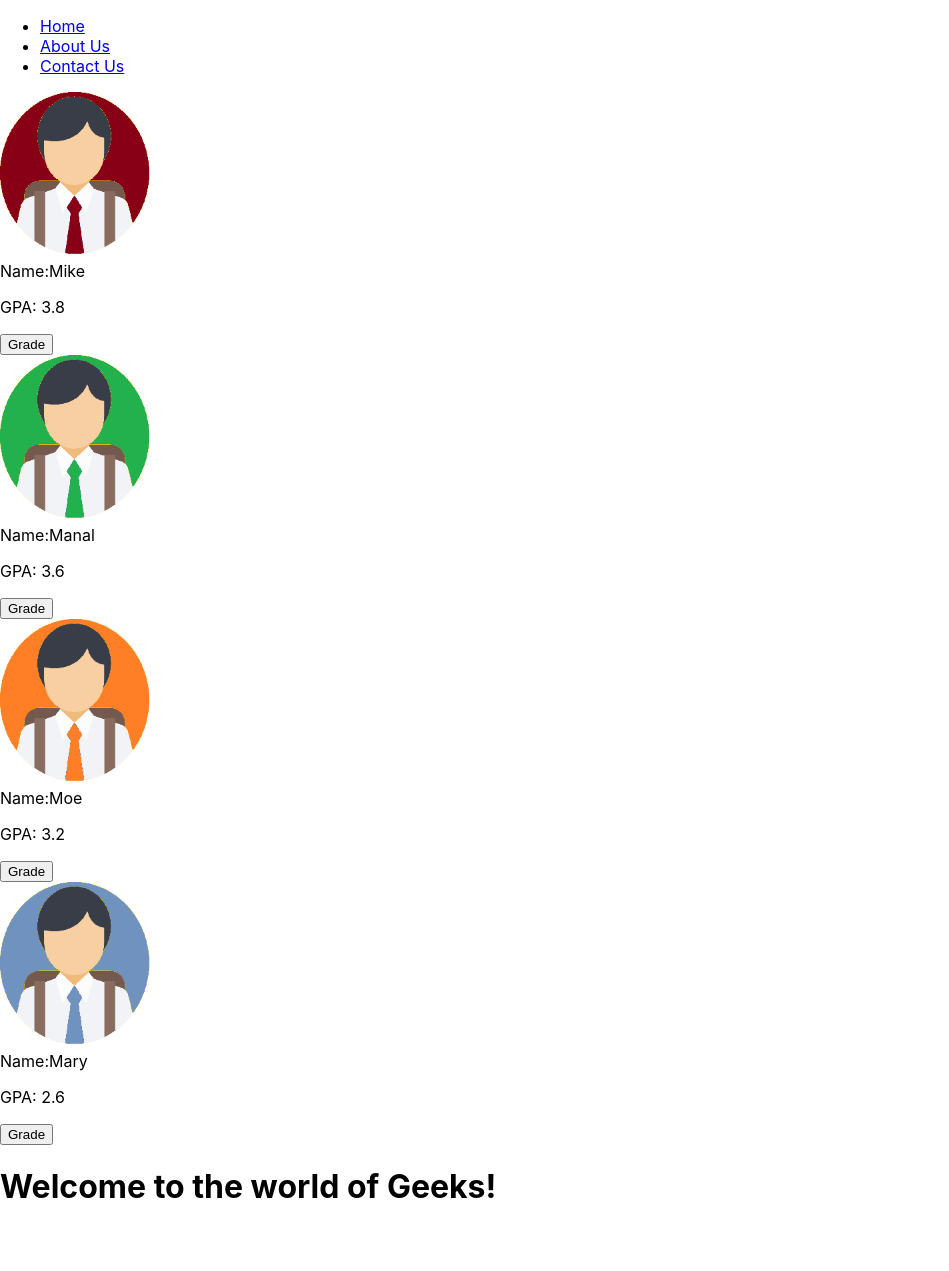
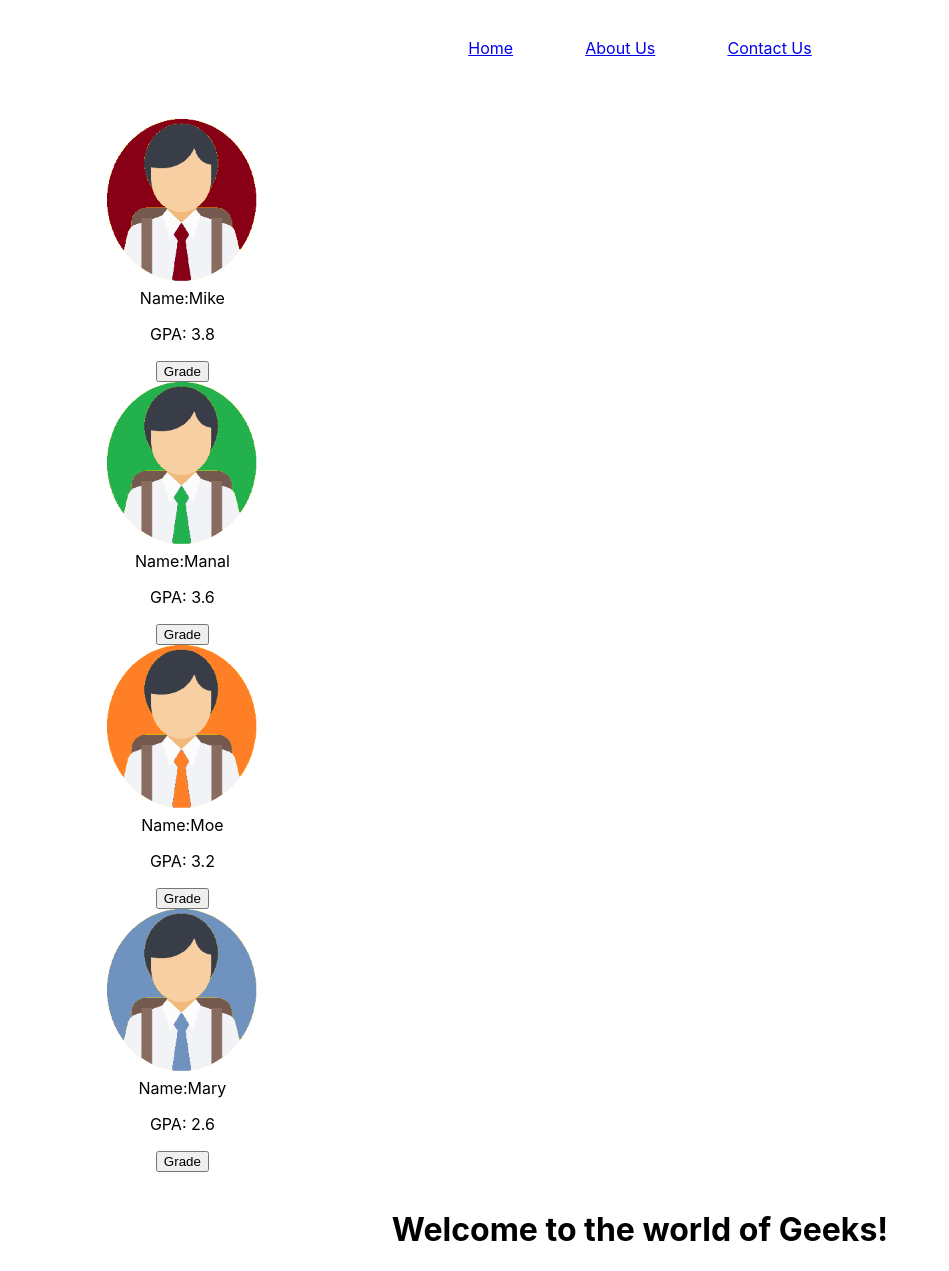
Before and after one commit to michellealzola/midterm, a React (Create React App) app in the folder students/: page / in a window 1280 px wide. Shown: the whole page, without its empty margins (0-949 px from the left). Before the commit the page ends 1227 px from the top, so only its background shows below. Built offline with nearby package versions, Linux system fonts and the light colour scheme.

Commit message:
Revised App.css and App.js

```diff
--- a/students/src/App.css
+++ b/students/src/App.css
@@ -36,3 +36,24 @@
     transform: rotate(360deg);
   }
 }
+
+.container
+{
+  text-align: center;
+}
+
+.menu
+{
+  margin: 3%;
+
+}
+
+.menuLink
+{
+  padding: 3%;
+}
+
+.student-container
+{
+  margin-top: 5%;
+}
--- a/students/src/App.js
+++ b/students/src/App.js
@@ -16,19 +16,12 @@ import {
 class App extends Component {
   render() {
     return (
-      <Router>
+      <div className='container'>
+        <Router >
           <div className="menu">
-          <ul>
-            <li>
-              <Link to="/">Home</Link>
-            </li>
-            <li>
-              <Link to="/About">About Us</Link>
-            </li>
-            <li>
-              <Link to="/Contact">Contact Us</Link>
-            </li>
-          </ul>
+            <Link className="menuLink" to="/">Home</Link>
+            <Link className="menuLink" to="/About">About Us</Link>
+            <Link className="menuLink" to="/Contact">Contact Us</Link>
             <div className="student-container">
               <StudentList />
             </div>
@@ -39,6 +32,8 @@ class App extends Component {
             <Route exact path='/Contact' element={< Contact />}></Route>
           </Routes>
         </Router>
+      </div>
+
     );
   }
 }
```
Lines whose indentation alone changed are shown as unchanged.
